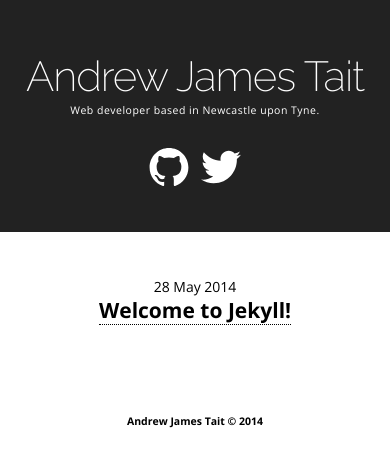
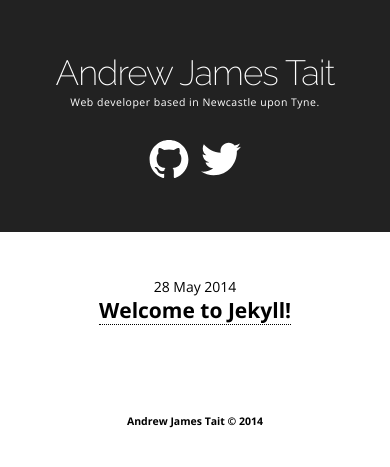
Before and after one commit to andrewjtait/andrewjtait.github.io, a Jekyll site: the page built from index.html, in a window 390 px wide. Shown: the top 467 px of the page. Built offline with Jekyll 4.4.1, drawn with Linux system fonts in a browser that asks for light colours.

Commit message:
adjusted header text size

```diff
--- a/_sass/_content.scss
+++ b/_sass/_content.scss
@@ -32,8 +32,8 @@
 @media (max-width: 650px) {
   .content {
     padding: {
-      left: 20px;
-      right: 20px;
+      left: 10px;
+      right: 10px;
     }
   }
 }
--- a/_sass/_head.scss
+++ b/_sass/_head.scss
@@ -69,3 +69,9 @@ header {
     }
   }
 }
+
+@media (max-width: 650px) {
+  .app-header {
+    font-size: 2.5rem;
+  }
+}
```
Also changed, not shown: assets/app.css (+5 -2 lines).
